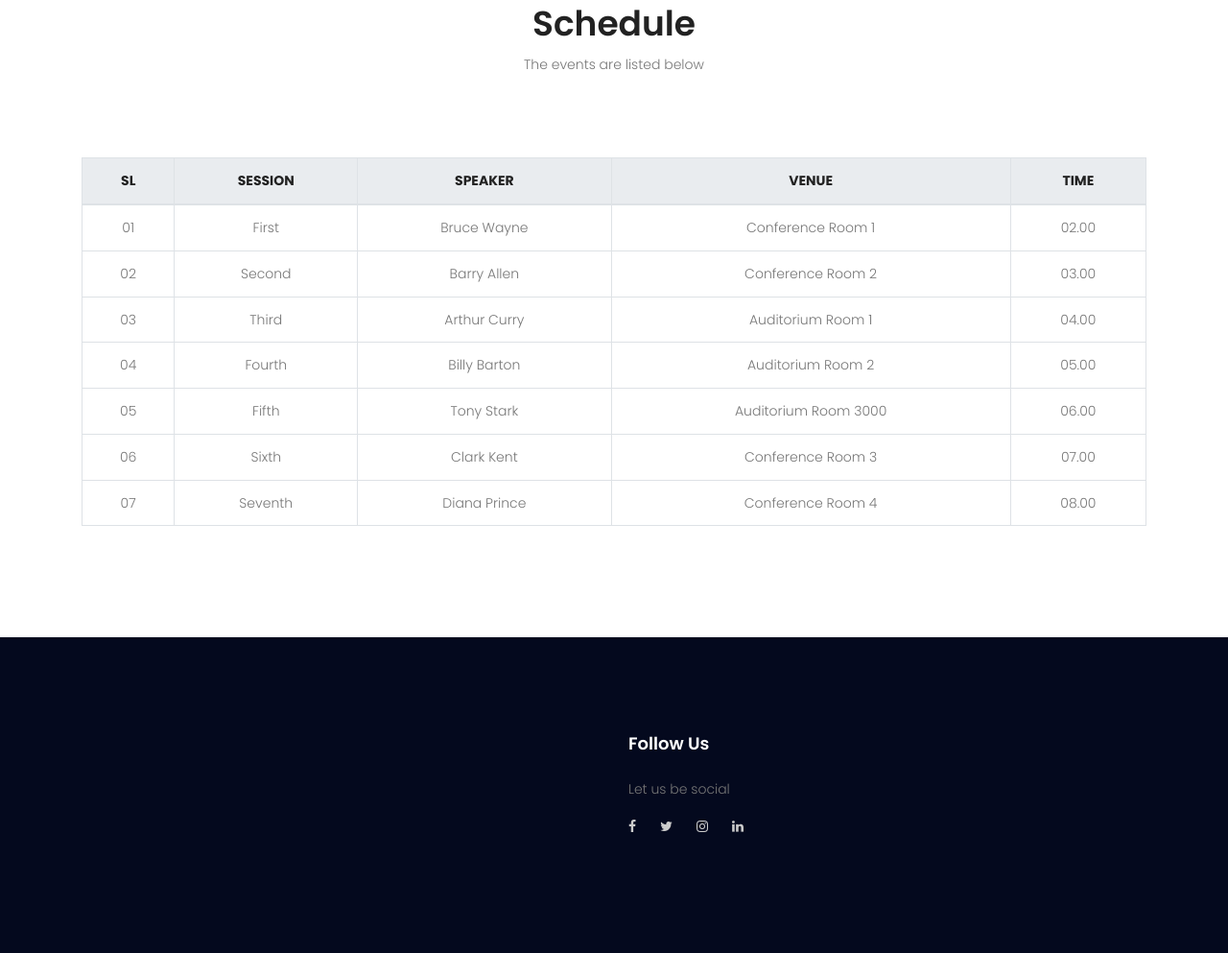
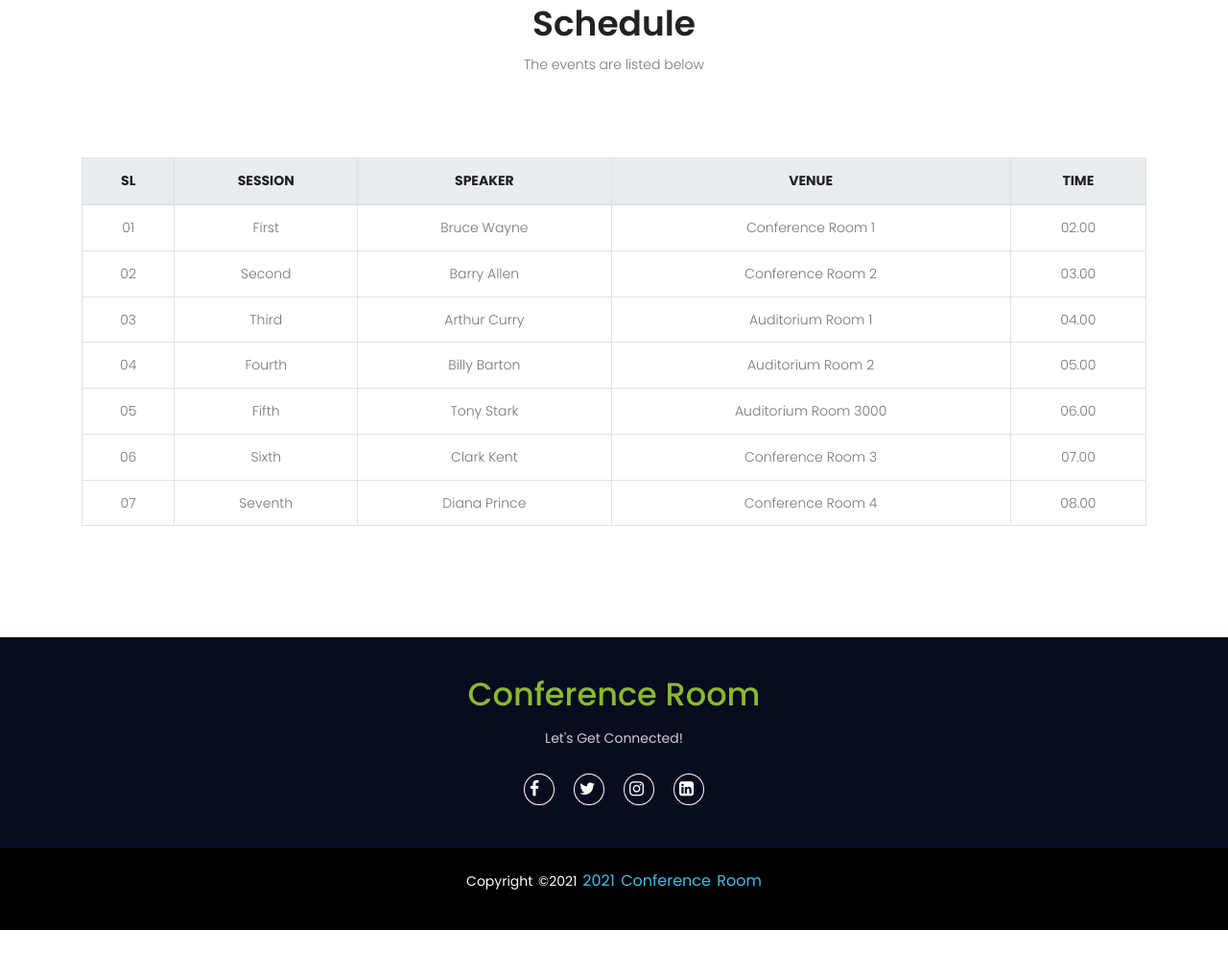
Before and after one commit to guneetsura/conference, a plain HTML site: page index.html in a window 1280 px wide. Shown: the part 1791-2784 px from the top of the page at 96% size. After the commit the page ends 2760 px from the top, so only its background shows below. Drawn offline with nearby package versions, Linux system fonts and the light colour scheme; some packages are replaced by stand-ins of ours.

Commit message:
footer changed

```diff
--- /dev/null
+++ b/css/footer.css
@@ -0,0 +1,133 @@
+*,
+*::before,
+*::after {
+  box-sizing: border-box;
+  margin: 0px;
+  padding: 0px;
+}
+
+
+footer {
+    padding: -1em 0;
+    font-size: 15px;
+    line-height: 1.8;
+    font-weight: normal;
+    width: auto;
+
+
+  }
+  footer{
+    position: relative;
+    bottom: 0;
+    left: 0;
+    right: 0;
+    background: #070c1f;
+    height: auto;
+    width: auto;
+    padding-top: 40px;
+    color: #fff;
+    margin-bottom: 0px;
+
+  }
+  .footer-content{
+    display: flex;
+    align-items: center;
+    justify-content: center;
+    flex-direction: column;
+    text-align: center;
+    margin-bottom: 0px;
+    bottom: 0;
+    width: auto;
+
+
+
+  }
+  .footer-content h3{
+    font-size: 2.1rem;
+    font-weight: 500;
+    text-transform: capitalize;
+    line-height: 3rem;
+  }
+  .footer-content p{
+    max-width: 500px;
+    margin: 10px auto;
+    line-height: 28px;
+    font-size: 14px;
+    color: #cacdd2;
+  }
+  .socials{
+    list-style: none;
+    display: flex;
+    align-items: center;
+    justify-content: center;
+    margin: 1rem 0 3rem 0;
+    width: auto;
+
+
+  }
+
+  .socials li{
+    margin: 0 10px;
+  }
+
+  .socials a{
+    text-decoration: none;
+    color: #fff;
+    border: 1.1px solid white;
+    padding: 5px;
+    border-radius: 50%;
+  }
+
+  .socials a i{
+    font-size: 1.1rem;
+    width: 20px;
+    transition: color .4s ease;
+  }
+
+  .socials a:hover i{
+    color: aqua;
+  }
+  .footer-bottom{
+    background: #000;
+    display: flex;
+    position: relative;
+    /* width: 100vw; */
+    padding: 20px;
+    /* padding-bottom: -6px; */
+    text-align: center;
+    justify-content: center;
+    align-items: center;
+
+    margin-bottom: 0px;
+    bottom: 0;
+    width: auto;
+    /* padding-bottom: -12px; */
+    /* margin-bottom: -12px; */
+
+
+  }
+  .footer-bottom p{
+    float: left;
+    font-size: 14px;
+    word-spacing: 2px;
+    text-transform: capitalize;
+  }
+  .footer-bottom p a{
+   color:#44bae8;
+   font-size: 16px;
+   text-decoration: none;
+  }
+  .footer-bottom span{
+     text-transform: uppercase;
+     opacity: .4;
+     font-weight: 200;
+     bottom: 0;
+
+  }
+  @media (max-width:500px) {
+    .footer-menu ul{
+      display: flex;
+      margin-top: 10px;
+      margin-bottom: 20px;
+    }
+    }
--- a/index.html
+++ b/index.html
@@ -29,6 +29,7 @@
 			<link rel="stylesheet" href="css/animate.min.css">
 			<link rel="stylesheet" href="css/owl.carousel.css">
 			<link rel="stylesheet" href="css/main.css">
+			<link rel="stylesheet" href="css/footer.css">  <!--footer css-->
 		</head>
 		<body>
 
@@ -238,23 +239,23 @@
 			<!-- End schedule Area -->
 
 			<!-- start footer Area -->
-			<footer class="footer-area section-gap">
-
-				<div class="col-md-6 social-widget offset-xl-6 col-xl-3 col-lg-8 offset-lg-4 col-sm-8 offset-sm-3">
-					<div class="single-footer-widget">
-					  <h6>Follow Us</h6>
-<p> Let us be social</p>
-						<div class="footer-social d-flex">
-						<a href="#"><i class="fa fa-facebook"></i></a>
-						<a href="#"><i class="fa fa-twitter"></i></a>
-						<a href="#"><i class="fa fa-instagram"></i></a>
-						<a href="#"><i class="fa fa-linkedin"></i></a>
-						</div>
-					</div>
-				</div>
-
-
-			</footer>
+			<section>
+				<footer>
+					<div class="footer-content">
+					  <h3 style="color: #8ab92d;">Conference Room</h3>
+					  <p>Let's Get Connected&#33</p>
+				  </div>
+				  <ul class="socials">
+					<li><a href="#"><i class="fa fa-facebook"></i></a></li>
+					<li><a href="#"><i class="fa fa-twitter"></i></a></li>
+					<li><a href="#"><i class="fa fa-instagram"></i></a></li>
+					<li><a href="#"><i class="fa fa-linkedin-square"></i></a></li>
+				 </ul>
+				 <div class="footer-bottom">
+					<p>Copyright &copy;2021 <a href="#">2021 Conference Room</a>  </p>
+				 </div>
+				  </footer>
+			</section>
 			<!-- End footer Area -->
 
 			<script src="js/vendor/jquery-2.2.4.min.js"></script>
```
